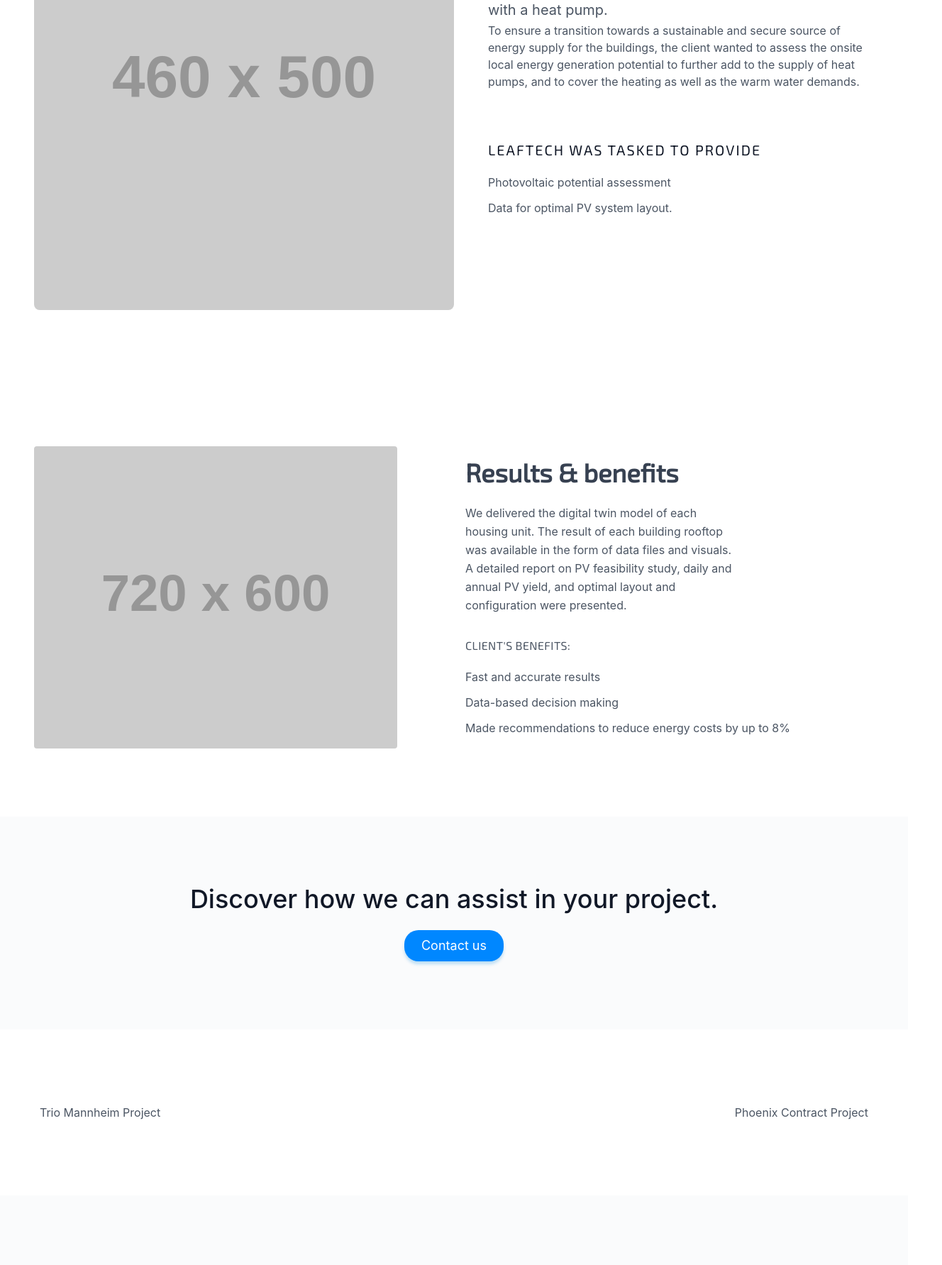
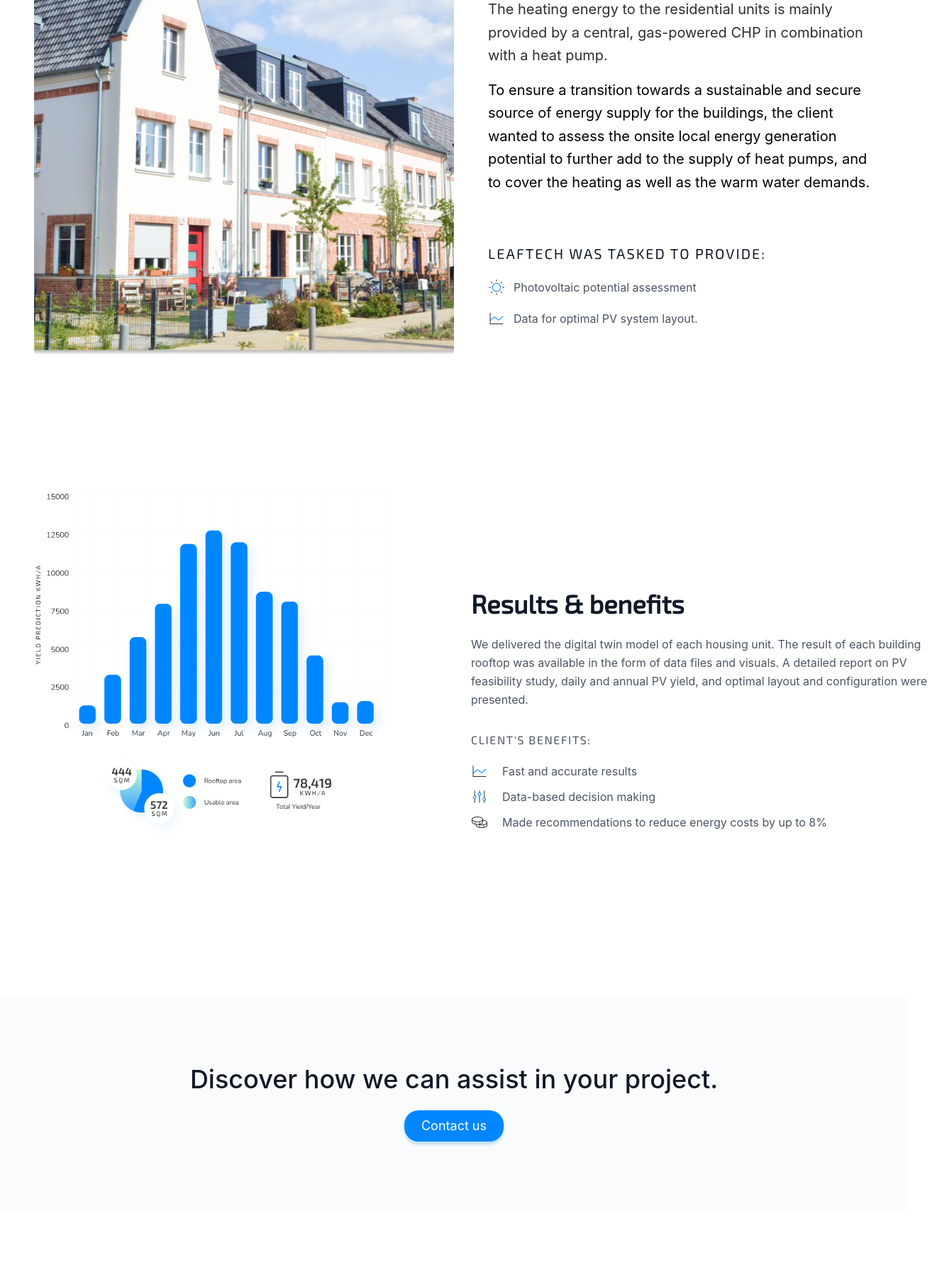
Before and after one commit to aarish-git/figma, a React (Create React App) app: page /granue in a window 1280 px wide. Shown: the part 960-2743 px from the top of the page at 71% size, 1328 px wide, since content can reach past the window. Built offline with nearby package versions, Linux system fonts and the light colour scheme; a web font is replaced by a local one.

Commit message:
Arun changes

```diff
--- a/src/components/Project/GruneAue/GA2.js
+++ b/src/components/Project/GruneAue/GA2.js
@@ -1,4 +1,9 @@
 import React from "react";
+import Grananue from "../../../assest/Images/project/GruneAue1.jpg";
+import Sun from "../../../assest/Icons/Sun.png"
+
+import ChartLine from "../../../assest/Icons/ChartLine.png"
+
 
 export default function GA2() {
   return (
@@ -9,24 +14,24 @@ export default function GA2() {
             <img
               alt="feature"
               class="object-cover object-center h-full w-full"
-              src="https://dummyimage.com/460x500"
+              src={Grananue}
             />
           </div>
           <div class="flex flex-col flex-wrap lg:py-6 -mb-10 lg:w-1/2 lg:pl-12 lg:text-left text-left">
             <div class="flex flex-col mb-4 lg:items-start items-left">
               <div class="w-full h-12 inline-flex items-center justify-left uppercase"></div>
-              <div class="flex-grow ">
+              <div class="flex-grow mt-14">
                 <h2
                   style={{ fontFamily: "Exo2-Regular" }}
-                  class="text-gray-600 text-[50px] font-bold mb-2"
+                  class="text-gray-900 text-[50px] font-bold mb-2"
                 >
                   Project Brief
                 </h2>
-                <p class="leading-relaxed text-[20px] font-[400]">
+                <p class="leading-relaxed text-[20px] font-[400] my-3 text-[#2F2F2F]">
                   The heating energy to the residential units is mainly provided
                   by a central, gas-powered CHP in combination with a heat pump.
                 </p>
-                <p>
+                <p class="text-[20px] font-[400] leading-relaxed text-[#000000]	">
                   To ensure a transition towards a sustainable and secure source
                   of energy supply for the buildings, the client wanted to
                   assess the onsite local energy generation potential to further
@@ -40,9 +45,9 @@ export default function GA2() {
               <div class="flex-grow">
                 <h2
                   style={{ fontFamily: "Exo2-Regular" }}
-                  class="text-gray-900 text-[20px] font-medium mb-3 uppercase tracking-widest"
+                  class="text-gray-900 text-[20px] font-medium mb-4 uppercase tracking-widest"
                 >
-                  Leaftech was tasked to provide
+                  Leaftech was tasked to provide:
                 </h2>
                 {/* <p
                   style={{ fontFamily: "NunitoSans-Regular" }}
@@ -55,9 +60,9 @@ export default function GA2() {
                   for the building to heat up were:
                 </p> */}
 
-                <ul class="my-3 leading-9">
-                  <li>Photovoltaic potential assessment </li>
-                  <li>Data for optimal PV system layout. </li>
+                <ul class="my-3 space-y-5">
+                  <li class="flex space-x-3"><img src={Sun} /><p>Photovoltaic potential assessment</p> </li>
+                  <li class="flex space-x-3"><img src={ChartLine} /><p>Data for optimal PV system layout.</p> </li>
                 </ul>
               </div>
             </div>
--- a/src/components/Project/GruneAue/GA4.js
+++ b/src/components/Project/GruneAue/GA4.js
@@ -1,25 +1,30 @@
 import React from "react";
+import Grananue2 from "../../../assest/Images/project/GruneAue2.jpg";
+import Line from "../../../assest/Icons/ChartLine.png";
+import Slider  from "../../../assest/Icons/Sliders.png"
+import Coin from "../../../assest/Icons/Coins.png"
+
 
 export default function GA4() {
   return (
     <div>
       <section class="text-gray-600 body-font">
         <div class="container mx-auto flex px-5 py-24 md:flex-row flex-col items-center">
-          <div class="lg:max-w-lg lg:w-full md:w-1/2 w-5/6 mb-10 md:mb-0">
+          <div class="w-[657.72px] h-[616px] mb-10 md:mb-0">
             <img
               class="object-cover object-center rounded"
               alt="hero"
-              src="https://dummyimage.com/720x600"
+              src={Grananue2}
             />
           </div>
-          <div class="lg:flex-grow md:w-1/2 lg:pl-24 md:pl-16 flex flex-col md:items-start md:text-left items-center">
+          <div class="lg:flex-grow w-[664px] lg:pl-24 md:pl-16 flex flex-col md:items-start md:text-left items-center">
             <h1
               style={{ fontFamily: "Exo2-Regular" }}
-              class="title-font sm:text-4xl text-[50px] mb-4 font-bold text-gray-700"
+              class="title-font sm:text-4xl text-[50px] mb-4 font-bold text-gray-900"
             >
               Results & benefits
             </h1>
-            <p class="mb-8 leading-relaxed w-2/3">
+            <p class="mb-8 leading-relaxed w-[664px]">
               We delivered the digital twin model of each housing unit. The
               result of each building rooftop was available in the form of data
               files and visuals. A detailed report on PV feasibility study,
@@ -29,14 +34,14 @@ export default function GA4() {
             <div class="flex flex-col space-y-5">
               <p
                 style={{ fontFamily: "Exo2-Regular" }}
-                class="uppercase tracking-wide "
+                class="uppercase tracking-widest "
               >
                 Client's benefits:
               </p>
               <ul class="space-y-3">
-                <li>Fast and accurate results </li>
-                <li>Data-based decision making </li>
-                <li>Made recommendations to reduce energy costs by up to 8%</li>
+                <li class="flex space-x-5"><img src={Line} /><p>Fast and accurate results</p> </li>
+                <li class="flex space-x-5"><img src={Slider} /><p>Data-based decision making</p> </li>
+                <li class="flex space-x-5"><img src={Coin} /><p>Made recommendations to reduce energy costs by up to 8%</p></li>
               </ul>
             </div>
           </div>
--- a/src/components/Project/GruneAue/GA6.js
+++ b/src/components/Project/GruneAue/GA6.js
@@ -1,24 +1,50 @@
 import React from "react";
-import {Link} from "react-router-dom"
-
+import { Link } from "react-router-dom";
+import leftArrow from "../../../assest/Icons/ArrowCircleLeft.png";
+import rightArrow from "../../../assest/Icons/ArrowCircleRight.png";
 
 export default function GA6() {
   return (
     <div>
+      {/* <section class="text-gray-600 body-font">
+        <div class="container px-5 py-24 mx-auto">
+          <div class="flex flex-wrap -m-4 text-center">
+            <div class="p-4 sm:w-1/2 w-1/2 text-left">
+              <Link to="/mannhiem">
+                {" "}
+                <p class="leading-relaxed">Trio Mannheim Project</p>
+              </Link>
+            </div>
+            <div class="p-4 sm:w-1/2 w-1/2 text-right">
+              <Link to="/phoenix">
+                <p class="leading-relaxed">Phoenix Contract Project</p>
+              </Link>
+            </div>
+          </div>
+        </div>
+      </section> */}
       <section class="text-gray-600 body-font">
         <div class="container px-5 py-24 mx-auto">
           <div class="flex flex-wrap -m-4 text-center">
-            <div class="p-4 sm:w-1/2 w-1/2 text-left">
-              {/* <h2 class="title-font font-medium sm:text-4xl text-3xl text-gray-900">
-                2.7K
-              </h2> */}
-             <Link to ="/mannhiem"> <p class="leading-relaxed">Trio Mannheim Project</p></Link>
+            <div class="p-4 w-1/2 text-left">
+              <Link
+                to="/mannhiem"
+                class="flex text-left space-x-4 hover:text-zinc-900"
+              >
+                {" "}
+                <img src={leftArrow} />
+                <p class="leading-relaxed underline underline-offset-4">Trio Mannheim Project</p>
+              </Link>
             </div>
-            <div class="p-4 sm:w-1/2 w-1/2 text-right">
-              {/* <h2 class="title-font font-medium sm:text-4xl text-3xl text-gray-900">
-                1.8K
-              </h2> */}
-              <Link to ="/phoenix"><p class="leading-relaxed">Phoenix Contract  Project</p></Link>
+            <div class="p-4 w-1/2 text-right">
+              <Link
+                to="/phoenix"
+                class="flex float-right space-x-4 hover:text-zinc-900"
+              >
+                {" "}
+                <p class="leading-relaxed underline underline-offset-4">Phoenix Contract Project</p>
+                <img src={rightArrow} />
+              </Link>
             </div>
           </div>
         </div>
```
Also changed, not shown: src/assest/Images/project/GruneAue1.jpg (added), src/assest/Images/project/GruneAue2.jpg (added).
